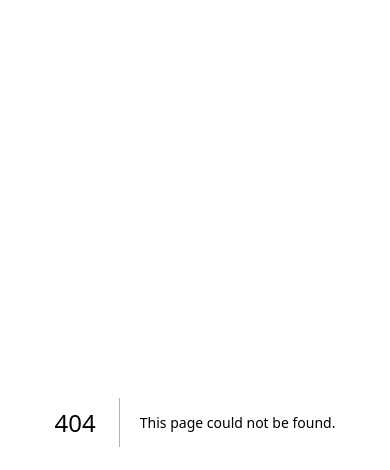
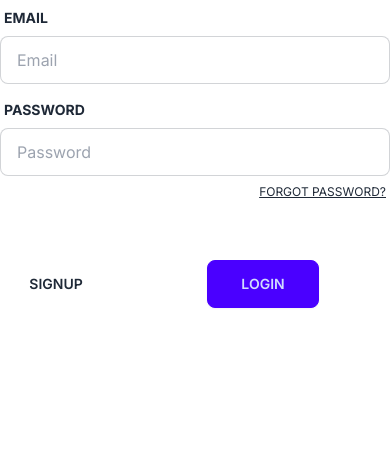
Before and after one commit to Immrudul/groovever-web-client, a Next.js app: page /forgotpassword in a window 390 px wide. Before the commit this address had no page. Shown: the top 470 px of the page. Built offline with nearby package versions, Linux system fonts and the light colour scheme.

Commit message:
finished videocard component + mobile responsiveness

```diff
--- a/package.json
+++ b/package.json
@@ -19,6 +19,7 @@
     "@types/react": "^18",
     "@types/react-dom": "^18",
     "autoprefixer": "^10.0.1",
+    "daisyui": "^4.7.3",
     "eslint": "^8",
     "eslint-config-next": "14.1.3",
     "postcss": "^8",
--- /dev/null
+++ b/src/app/forgotpassword/page.tsx
@@ -0,0 +1,53 @@
+"use client";
+import { useRouter } from "next/navigation";
+import Link from "next/link";
+
+export default function LogIn() {
+  return (
+    <>
+      <form className="w-full grid space-y-2">
+        <label className="form-control w-full">
+          <div className="label">
+            <span className="label-text font-bold">EMAIL</span>
+          </div>
+          <input
+            type="email"
+            name="email"
+            placeholder="Email"
+            className={"input input-bordered w-full"}
+          />
+        </label>
+        <label className="form-control w-full">
+          <div className="label">
+            <span className="label-text font-bold">PASSWORD</span>
+          </div>
+          <input
+            type="password"
+            name="password"
+            placeholder="Password"
+            className={"input input-bordered w-full"}
+          />
+          <div className="label">
+            <span className="label-text-alt" />
+            <Link
+              href="/home/recover"
+              className="text-xs text-gorange underline"
+            >
+              FORGOT PASSWORD?
+            </Link>
+          </div>
+        </label>
+
+        <div className="h-6" />
+        <div className="grid grid-flow-col gap-6">
+          <Link href="/comingsoon" className="btn btn-ghost w-28 my-3">
+            SIGNUP
+          </Link>
+          <button className="btn btn-primary w-28 my-3" type="submit">
+            LOGIN
+          </button>
+        </div>
+      </form>
+    </>
+  );
+}
--- /dev/null
+++ b/src/app/videocard/page.tsx
@@ -0,0 +1,59 @@
+function App() {
+  return (
+    <>
+      <div className="font-sans">
+        <a
+          className="relative block lg:w-1/3 w-full group"
+          href="##"
+          style={{ position: "relative", display: "block" }}
+        >
+          <img
+            className="absolute inset-0 object-cover w-full h-full group-hover:opacity-20 rounded-3xl"
+            src="/Milky Way.png"
+          />
+          <div className="relative p-5 rounded-3xl group-hover:border-4 group-hover:border-orange-500">
+            <div className="mb-60">
+              {/* Hidden content */}
+              <div className="absolute inset-0 transition-all transform translate-y-8 opacity-0 group-hover:opacity-100 group-hover:translate-y-0 ">
+                <div className="py-6 px-6 h-full flex flex-col justify-between">
+                  <div className="flex justify-between space-x-4">
+                    <div className="lg:text-base text-xs flex justify-center w-1/3 bg-white rounded-full py-2 border-4 border-orange-300	">
+                      Livestreaming
+                    </div>
+                    <div className="lg:text-base text-xs flex justify-center w-1/3 bg-white rounded-full py-2 border-4 border-orange-300	">
+                      Hiphop
+                    </div>
+                    <div className="lg:text-base text-xs flex justify-center w-1/3 bg-white rounded-full py-2 border-4 border-orange-300	">
+                      Intermediate
+                    </div>
+                  </div>
+                  <div className="">
+                    <p className="text-4xl text-black font-black font-sans">
+                      Pink Venom
+                    </p>
+                    <em>
+                      <p className="text-base text-black font-medium">
+                        Blackpink
+                      </p>
+                    </em>
+                    <div className="flex justify-between">
+                      <div className="font-normal lg:text-sm text-xs">
+                        Jan 30, 2024 | 17:30 EST | 90 mins
+                      </div>
+                      <button className="rounded-xl lg:px-12 px-6 py-2 lg:text-base text-sm text-white bg-orange-400 font-black font-sans">
+                        Register
+                      </button>
+                    </div>
+                  </div>
+                </div>
+              </div>
+              {/* End of hidden content */}
+            </div>
+          </div>
+        </a>
+      </div>
+    </>
+  );
+}
+
+export default App;
--- a/tailwind.config.ts
+++ b/tailwind.config.ts
@@ -18,6 +18,6 @@ const config: Config = {
       },
     },
   },
-  plugins: [],
+  plugins: [require("daisyui")],
 };
 export default config;
```
Also changed, not shown: 1 other file (tests, documents, lock files or other folders).
